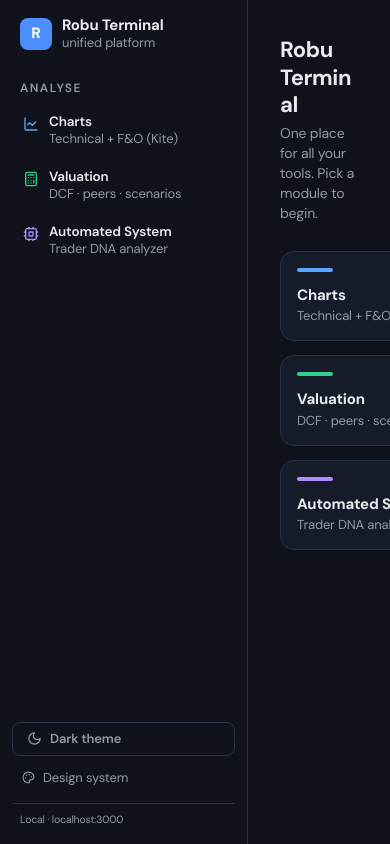
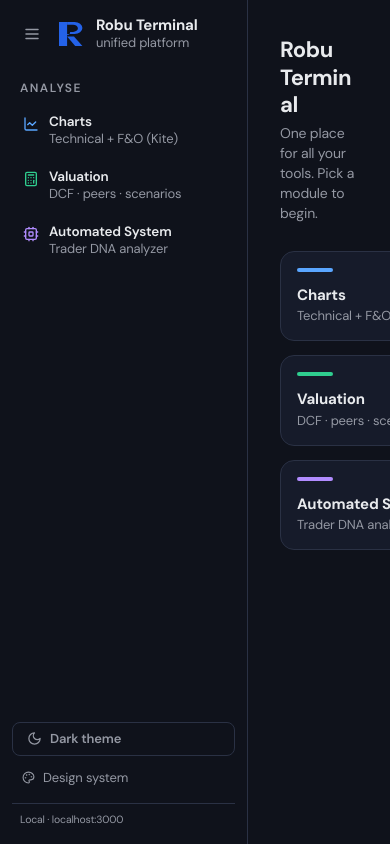
Before and after one commit to rohitbhutra26-bit/Robu-Terminal-Platform, a Next.js app: page / in a window 390 px wide. Built offline with nearby package versions, Linux system fonts and the light colour scheme.

Commit message:
Sidebar: project logo + hamburger collapse; add handoff note

```diff
--- a/src/app/layout.js
+++ b/src/app/layout.js
@@ -1,5 +1,5 @@
 import "./globals.css";
-import Sidebar from "../components/Sidebar";
+import Shell from "../components/Shell";
 
 export const metadata = {
   title: "Robu Terminal",
@@ -18,10 +18,7 @@
         />
       </head>
       <body className="min-h-screen bg-terminal text-primary font-sans antialiased">
-        <div className="grid h-screen w-screen grid-cols-[248px_1fr]">
-          <Sidebar />
-          <main className="overflow-hidden">{children}</main>
-        </div>
+        <Shell>{children}</Shell>
       </body>
     </html>
   );
--- /dev/null
+++ b/src/components/Shell.js
@@ -0,0 +1,31 @@
+"use client";
+
+import { useEffect, useState } from "react";
+import Sidebar from "./Sidebar";
+
+export default function Shell({ children }) {
+  const [collapsed, setCollapsed] = useState(false);
+
+  // Remember the user's choice across reloads.
+  useEffect(() => {
+    setCollapsed(localStorage.getItem("robu-sidebar-collapsed") === "1");
+  }, []);
+
+  const toggle = () => {
+    setCollapsed((v) => {
+      const next = !v;
+      localStorage.setItem("robu-sidebar-collapsed", next ? "1" : "0");
+      return next;
+    });
+  };
+
+  return (
+    <div
+      className="grid h-screen w-screen transition-[grid-template-columns] duration-200 ease-out"
+      style={{ gridTemplateColumns: (collapsed ? "68px" : "248px") + " 1fr" }}
+    >
+      <Sidebar collapsed={collapsed} onToggle={toggle} />
+      <main className="overflow-hidden">{children}</main>
+    </div>
+  );
+}
--- a/src/components/Sidebar.js
+++ b/src/components/Sidebar.js
@@ -3,12 +3,13 @@
 import Link from "next/link";
 import { usePathname } from "next/navigation";
 import { useEffect, useState } from "react";
-import { LineChart, Calculator, Cpu, Sun, Moon, Palette } from "lucide-react";
+import { LineChart, Calculator, Cpu, Sun, Moon, Palette, Menu } from "lucide-react";
+import { RobuLogo } from "./MobileLayout";
 import { TOOLS } from "../lib/tools";
 
 const ICONS = { charts: LineChart, valuation: Calculator, automated: Cpu };
 
-function ThemeToggle() {
+function ThemeToggle({ collapsed }) {
   const [theme, setTheme] = useState("dark");
   useEffect(() => {
     const saved = localStorage.getItem("robu-theme") || "dark";
@@ -22,28 +23,56 @@
     localStorage.setItem("robu-theme", next);
   };
   return (
-    <button onClick={flip} className="ds-btn-ghost w-full justify-start text-muted">
+    <button
+      onClick={flip}
+      title={collapsed ? "Toggle theme" : undefined}
+      className={
+        "ds-btn-ghost text-muted " +
+        (collapsed ? "w-full justify-center px-0" : "w-full justify-start")
+      }
+    >
       {theme === "dark" ? <Moon size={15} /> : <Sun size={15} />}
+      {!collapsed && (
         <span className="text-xs">{theme === "dark" ? "Dark" : "Light"} theme</span>
+      )}
     </button>
   );
 }
 
-export default function Sidebar() {
+export default function Sidebar({ collapsed = false, onToggle = () => {} }) {
   const path = usePathname();
   return (
-    <aside className="flex h-screen flex-col gap-1 overflow-y-auto border-r border-border bg-terminal px-3 py-4">
-      <Link href="/" className="mb-4 flex items-center gap-2.5 px-2">
-        <div className="grid h-8 w-8 place-items-center rounded-lg bg-accent text-[15px] font-extrabold text-white">
-          R
+    <aside className="flex h-screen flex-col gap-1 overflow-y-auto overflow-x-hidden border-r border-border bg-terminal px-3 py-4">
+      {/* Top: hamburger toggle + logo */}
+      <div
+        className={
+          "mb-4 flex items-center " + (collapsed ? "justify-center" : "gap-2 px-1")
+        }
+      >
+        <button
+          onClick={onToggle}
+          aria-label={collapsed ? "Expand sidebar" : "Collapse sidebar"}
+          title={collapsed ? "Expand" : "Collapse"}
+          className="grid h-8 w-8 shrink-0 place-items-center rounded-lg text-muted transition-colors hover:bg-card/60 hover:text-primary"
+        >
+          <Menu size={18} />
+        </button>
+
+        {!collapsed && (
+          <Link href="/" className="flex min-w-0 items-center gap-2.5">
+            <span className="shrink-0">
+              <RobuLogo size={30} />
+            </span>
+            <span className="min-w-0 leading-tight">
+              <span className="block truncate text-[15px] font-bold">Robu Terminal</span>
+              <span className="block text-[11px] text-muted">unified platform</span>
+            </span>
+          </Link>
+        )}
       </div>
-        <div className="leading-tight">
-          <div className="text-[15px] font-bold">Robu Terminal</div>
-          <div className="text-[11px] text-muted">unified platform</div>
-        </div>
-      </Link>
 
-      <div className="ds-label px-2 pb-1 pt-2">Analyse</div>
+      {!collapsed && <div className="ds-label px-2 pb-1 pt-2">Analyse</div>}
+
       {TOOLS.map((t) => {
         const active = path === `/${t.slug}`;
         const Icon = ICONS[t.slug] || LineChart;
@@ -51,34 +80,51 @@
           <Link
             key={t.slug}
             href={`/${t.slug}`}
+            title={collapsed ? t.name : undefined}
             className={
-              "group flex items-start gap-2.5 rounded-xl border px-2.5 py-2 transition-colors " +
+              "group flex items-start rounded-xl border transition-colors " +
+              (collapsed ? "justify-center px-0 py-2.5" : "gap-2.5 px-2.5 py-2") +
+              " " +
               (active
                 ? "border-border bg-card"
                 : "border-transparent hover:bg-card/60")
             }
           >
-            <Icon size={16} className="mt-0.5 shrink-0" style={{ color: t.accent }} />
-            <span className="leading-tight">
-              <span className="block text-[13.5px] font-semibold">{t.name}</span>
-              <span className="block text-[11px] text-muted">{t.tagline}</span>
+            <Icon
+              size={collapsed ? 19 : 16}
+              className={collapsed ? "shrink-0" : "mt-0.5 shrink-0"}
+              style={{ color: t.accent }}
+            />
+            {!collapsed && (
+              <span className="min-w-0 leading-tight">
+                <span className="block truncate text-[13.5px] font-semibold">{t.name}</span>
+                <span className="block truncate text-[11px] text-muted">{t.tagline}</span>
               </span>
+            )}
           </Link>
         );
       })}
 
       <div className="flex-1" />
 
-      <ThemeToggle />
+      <ThemeToggle collapsed={collapsed} />
       <Link
         href="/design"
-        className="flex items-center gap-2 rounded-lg px-2.5 py-2 text-[11px] text-muted hover:bg-card/60"
+        title={collapsed ? "Design system" : undefined}
+        className={
+          "flex items-center rounded-lg text-[11px] text-muted hover:bg-card/60 " +
+          (collapsed ? "justify-center px-0 py-2" : "gap-2 px-2.5 py-2")
+        }
       >
-        <Palette size={13} /> Design system
+        <Palette size={collapsed ? 16 : 13} />
+        {!collapsed && <span>Design system</span>}
       </Link>
+
+      {!collapsed && (
         <div className="mt-1 border-t border-border px-2 pt-2 text-[10.5px] text-muted">
           Local · localhost:3000
         </div>
+      )}
     </aside>
   );
 }
```
Also changed, not shown: 1 other file (tests, documents, lock files or other folders). Lines whose indentation alone changed are shown as unchanged.
